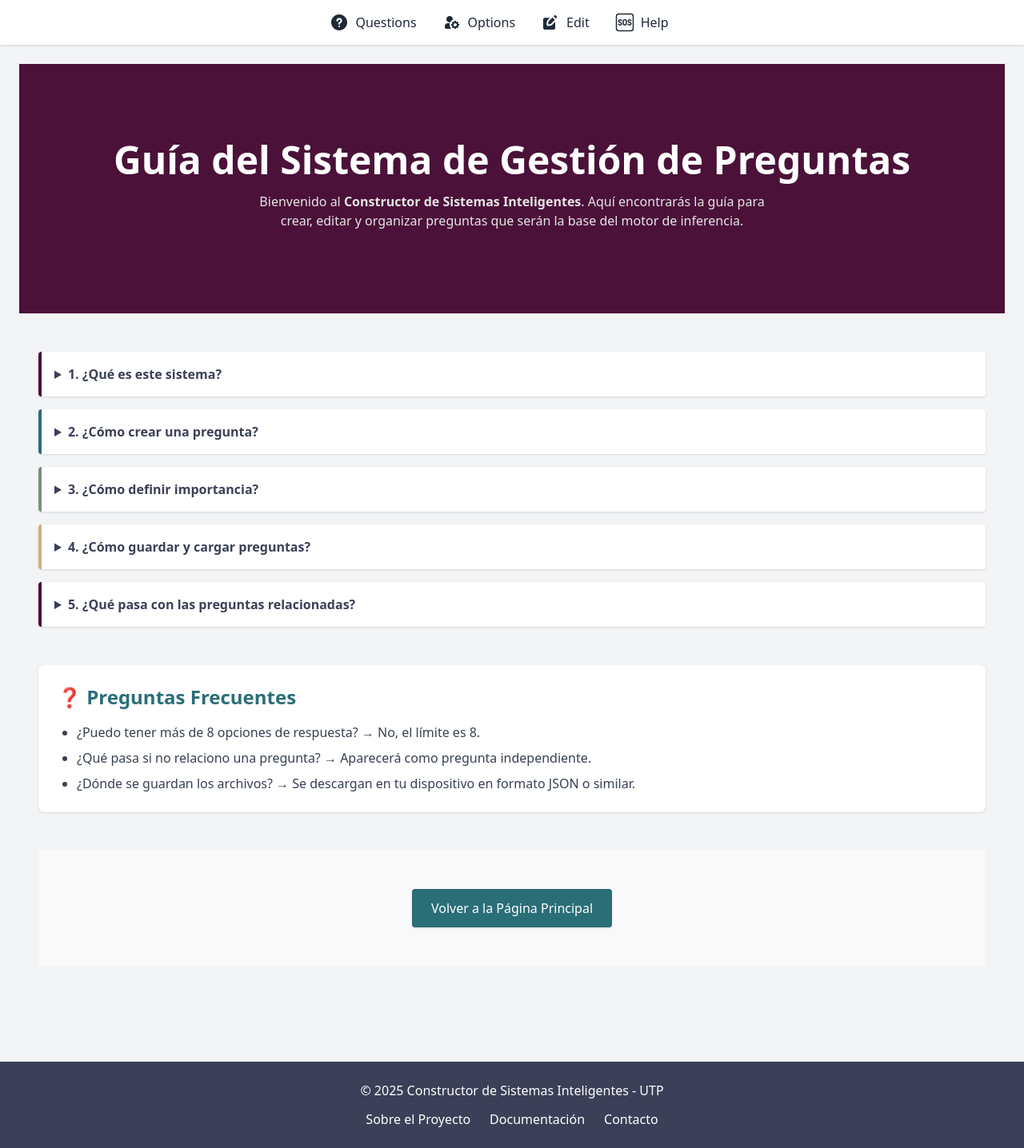
After one commit to CristelleMadridLopez23/constructor-sistemas-inteligentes, a Django app: page /help/ in a window 1280 px wide. The commit adds this page. Shown: the whole page at 80% size. Run offline with Django 5.2, Linux system fonts and the light colour scheme; some libraries are stand-ins or nearby versions.

Commit message:
Modulo de Ayuda

```diff
--- a/constructor/settings.py
+++ b/constructor/settings.py
@@ -39,6 +39,7 @@ INSTALLED_APPS = [
     "django.contrib.messages",
     "django.contrib.staticfiles",
     "questions",
+    "help",
     'crispy_forms',
     'crispy_bootstrap5',
 ]
@@ -58,7 +59,7 @@ ROOT_URLCONF = "constructor.urls"
 TEMPLATES = [
     {
         "BACKEND": "django.template.backends.django.DjangoTemplates",
-        'DIRS': [os.path.join(BASE_DIR, 'templates'), os.path.join(BASE_DIR, 'homepage', 'templates')],
+        'DIRS': [os.path.join(BASE_DIR, 'templates'), os.path.join(BASE_DIR, 'homepage', 'templates',)],
         "APP_DIRS": True,
         "OPTIONS": {
             "context_processors": [
--- a/constructor/urls.py
+++ b/constructor/urls.py
@@ -23,4 +23,5 @@ urlpatterns = [
     path('admin/', admin.site.urls),
     path('', home , name="home"),
     path('questions/', include('questions.urls')),
+    path('help/', include('help.urls')),
 ]
--- /dev/null
+++ b/help/apps.py
@@ -0,0 +1,6 @@
+from django.apps import AppConfig
+
+
+class HelpConfig(AppConfig):
+    default_auto_field = 'django.db.models.BigAutoField'
+    name = 'help'
--- /dev/null
+++ b/help/templates/helppp.html
@@ -0,0 +1,78 @@
+{% extends "base.html" %}
+{% load static %}
+
+{% block content %}
+<!-- Hero Section -->
+  <section class="bg-[#4B1139] text-white text-center py-20">
+    <h1 class="text-3xl md:text-5xl font-bold my-4">
+      Guía del Sistema de Gestión de Preguntas
+    </h1>
+    <p class="max-w-2xl mx-auto text-[#E5E5E5]">
+      Bienvenido al <strong>Constructor de Sistemas Inteligentes</strong>.
+      Aquí encontrarás la guía para crear, editar y organizar preguntas que serán la base del motor de inferencia.
+    </p>
+
+    <br>
+    </section>
+  <!-- Acordeón de ayuda -->
+  <section class="container mx-auto py-12 px-6">
+  <div class="space-y-4">
+    <details class="bg-white border-l-4 border-[#4B1139] shadow rounded p-4">
+      <summary class="font-semibold text-[#3B4058] cursor-pointer">1. ¿Qué es este sistema?</summary>
+      <p class="mt-2 text-gray-600">
+        Es una herramienta para <strong>ingenieros de conocimiento</strong> que permite diseñar preguntas y reglas lógicas
+        que servirán como base para un motor de inferencia (similar a un sistema experto).
+      </p>
+    </details>
+
+    <details class="bg-white border-l-4 border-[#2A6E78] shadow rounded p-4">
+      <summary class="font-semibold text-[#3B4058] cursor-pointer">2. ¿Cómo crear una pregunta?</summary>
+      <p class="mt-2 text-gray-600">
+        Ve al menú ❓ <strong>Questions</strong>, escribe la pregunta, selecciona si es respuesta <em>simple</em> o <em>múltiple</em>,
+        y agrega hasta <strong>8 opciones de respuesta</strong>.
+      </p>
+    </details>
+
+    <details class="bg-white border-l-4 border-[#7A907C] shadow rounded p-4">
+      <summary class="font-semibold text-[#3B4058] cursor-pointer">3. ¿Cómo definir importancia?</summary>
+      <p class="mt-2 text-gray-600">
+        Cada pregunta puede clasificarse como <span class="font-bold text-[#4B1139]">Baja</span>,
+        <span class="font-bold text-[#2A6E78]">Media</span> o <span class="font-bold text-[#7A907C]">Alta</span>.
+        Esto ayuda a priorizar su impacto en el sistema.
+      </p>
+    </details>
+
+    <details class="bg-white border-l-4 border-[#C9B180] shadow rounded p-4">
+      <summary class="font-semibold text-[#3B4058] cursor-pointer">4. ¿Cómo guardar y cargar preguntas?</summary>
+      <p class="mt-2 text-gray-600">
+        Usa el botón 💾 <strong>Save Question</strong> para exportar tus preguntas a un archivo,
+        y 📂 <strong>Load Question</strong> para cargarlas en otra sesión.
+      </p>
+    </details>
+
+    <details class="bg-white border-l-4 border-[#4B1139] shadow rounded p-4">
+      <summary class="font-semibold text-[#3B4058] cursor-pointer">5. ¿Qué pasa con las preguntas relacionadas?</summary>
+      <p class="mt-2 text-gray-600">
+        Puedes configurar condiciones para que una pregunta solo aparezca si otra fue respondida de cierta manera.
+        Ejemplo: <em>Si el usuario responde "Sí" a fiebre, preguntar temperatura exacta.</em>
+      </p>
+    </details>
+  </div>
+
+  <!-- FAQ -->
+  <div class="mt-12 bg-white shadow rounded-lg p-6">
+    <h2 class="text-2xl font-bold text-[#2A6E78] mb-4">❓ Preguntas Frecuentes</h2>
+    <ul class="list-disc pl-6 text-gray-700 space-y-2">
+      <li>¿Puedo tener más de 8 opciones de respuesta? → No, el límite es 8.</li>
+      <li>¿Qué pasa si no relaciono una pregunta? → Aparecerá como pregunta independiente.</li>
+      <li>¿Dónde se guardan los archivos? → Se descargan en tu dispositivo en formato JSON o similar.</li>
+    </ul>
+  </div>
+  <section class="bg-[#F9F9F9] py-12 mt-12">
+    <div class="container mx-auto text-center">
+      <a href="{% url 'home' %}" class="inline-block bg-[#2A6E78] text-white px-6 py-3 rounded shadow hover:bg-[#1F4E56] transition">
+        Volver a la Página Principal
+      </a>
+    </div>
+</section>
+{% endblock %}
--- /dev/null
+++ b/help/urls.py
@@ -0,0 +1,6 @@
+from django.urls import path
+from .views import help_view
+
+urlpatterns = [
+    path('', help_view, name='help'),
+]
--- /dev/null
+++ b/help/views.py
@@ -0,0 +1,4 @@
+from django.shortcuts import render
+
+def help_view(request):
+    return render(request, "helppp.html")
--- a/homepage/templates/home.html
+++ b/homepage/templates/home.html
@@ -12,6 +12,11 @@
     <p class="max-w-2xl mx-auto text-[#E5E5E5]">
       Cristelle Madrid, Jonathan Hinostroza, Miguel Solis, Jean Eleta, Ethan Martinez
     </p>
+
+    <br>
+
+    <p class="uppercase tracking-wider text-sm text-[#C9B180]">Grupo 1IL141 (1) </p>
+
   </section>
 
   <!-- Cards Section -->
--- a/templates/base.html
+++ b/templates/base.html
@@ -3,7 +3,7 @@
 <html lang="en">
 <head>
   <meta charset="UTF-8">
-  <title>{% block title %}Grupo 1IL141 (1) {% endblock %}</title>
+  <title>{% block title %}Constructor {% endblock %}</title>
   <script src="https://cdn.tailwindcss.com"></script>
 </head>
 <body class="bg-gray-100 min-h-screen">
@@ -32,7 +32,7 @@
 
           Edit
         </a>
-        <a href="#" class="hover:text-blue-600 text-gray-800 flex items-center gap-2">
+        <a href="{% url 'help' %}" class="hover:text-blue-600 text-gray-800 flex items-center gap-2">
           <svg class="w-6 h-6 text-gray-800" xmlns="http://www.w3.org/2000/svg" width="24" height="24" viewBox="0 0 32 32" fill="currentColor">
             <path d="M12.406 14.188a3.594 3.594 0 1 1 7.188 0v3.624a3.594 3.594 0 0 1-7.188 0v-3.625ZM16 12.594c-.88 0-1.594.713-1.594 1.594v3.624a1.594 1.594 0 1 0 3.188 0v-3.625c0-.88-.714-1.593-1.594-1.593ZM4.735 13.662c.051-1.559 1.513-2.935 3.28-2.935c.742 0 1.427.265 1.941.539c.522.278.956.613 1.216.86a1 1 0 1 1-1.375 1.452a3.875 3.875 0 0 0-.782-.547c-.365-.195-.716-.304-1-.304c-.795 0-1.269.624-1.281 1.001c-.008.233.068.43.336.653c.308.255.832.507 1.62.726c1.116.31 1.995.904 2.45 1.767c.467.884.392 1.869-.05 2.72a3.077 3.077 0 0 1-2.37 1.644c-1.127.142-2.394-.279-3.725-1.316a1 1 0 1 1 1.229-1.578c1.074.837 1.82.964 2.247.91c.414-.052.694-.292.845-.582c.19-.368.168-.653.056-.865c-.123-.232-.45-.56-1.218-.773c-.9-.25-1.739-.596-2.363-1.116c-.663-.552-1.088-1.309-1.056-2.256Zm15.906 0c.052-1.559 1.514-2.935 3.28-2.935c.742 0 1.428.265 1.942.539a5.83 5.83 0 0 1 1.215.86a1 1 0 1 1-1.375 1.452a3.875 3.875 0 0 0-.781-.547c-.365-.195-.716-.304-1-.304c-.795 0-1.27.624-1.282 1.001c-.008.233.068.43.337.653c.307.255.831.507 1.619.726c1.116.31 1.996.904 2.451 1.767c.466.884.392 1.869-.05 2.72a3.077 3.077 0 0 1-2.37 1.644c-1.128.142-2.394-.279-3.726-1.316a1 1 0 0 1 1.23-1.578c1.074.837 1.82.964 2.246.91c.414-.052.695-.292.845-.582c.19-.368.168-.653.056-.865c-.122-.232-.45-.56-1.217-.773c-.9-.25-1.74-.596-2.364-1.116c-.663-.552-1.087-1.309-1.056-2.256Z"/>
             <path d="M6 1a5 5 0 0 0-5 5v20a5 5 0 0 0 5 5h20a5 5 0 0 0 5-5V6a5 5 0 0 0-5-5H6ZM3 6a3 3 0 0 1 3-3h20a3 3 0 0 1 3 3v20a3 3 0 0 1-3 3H6a3 3 0 0 1-3-3V6Z"/>
```
Also changed, not shown: help/__init__.py (added).
